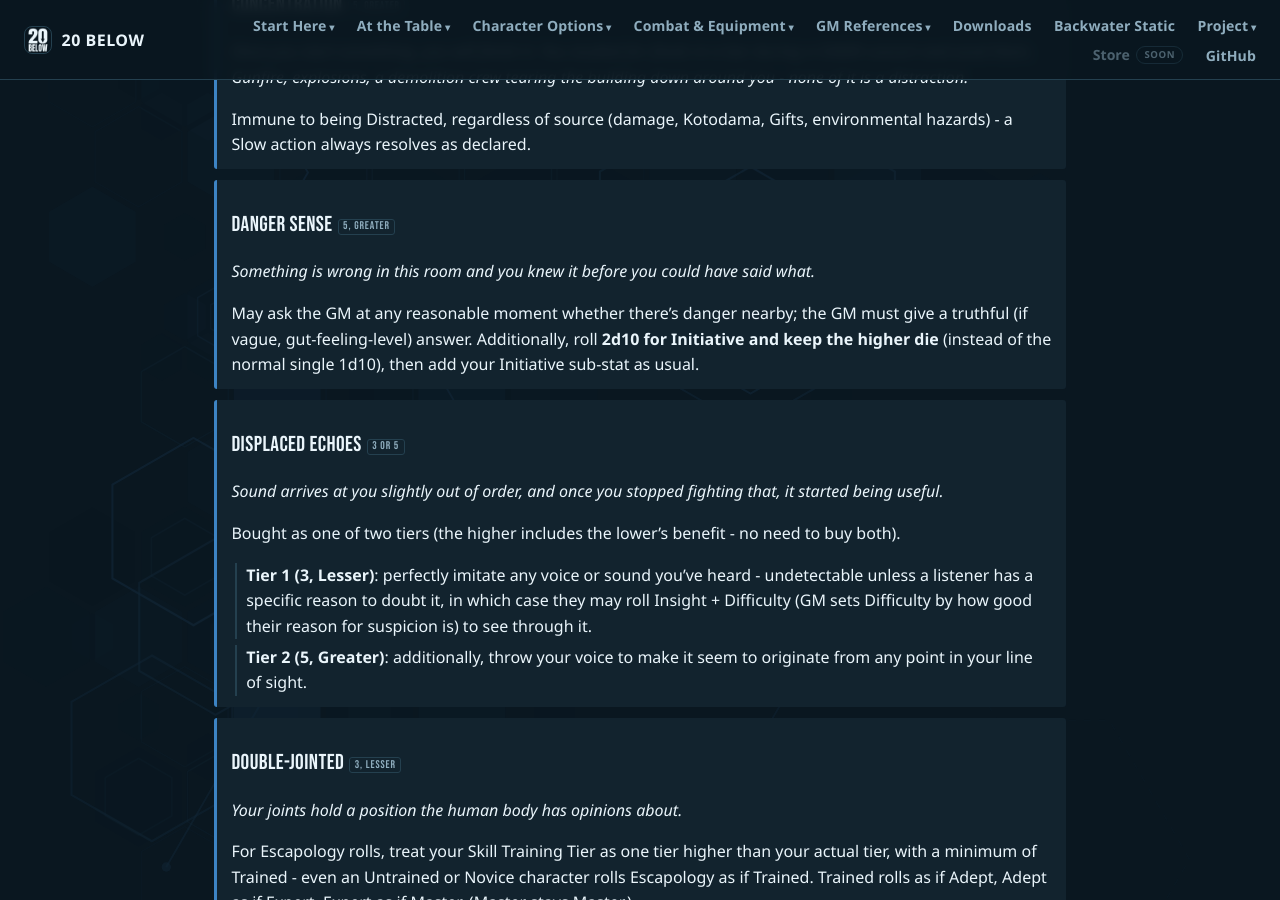
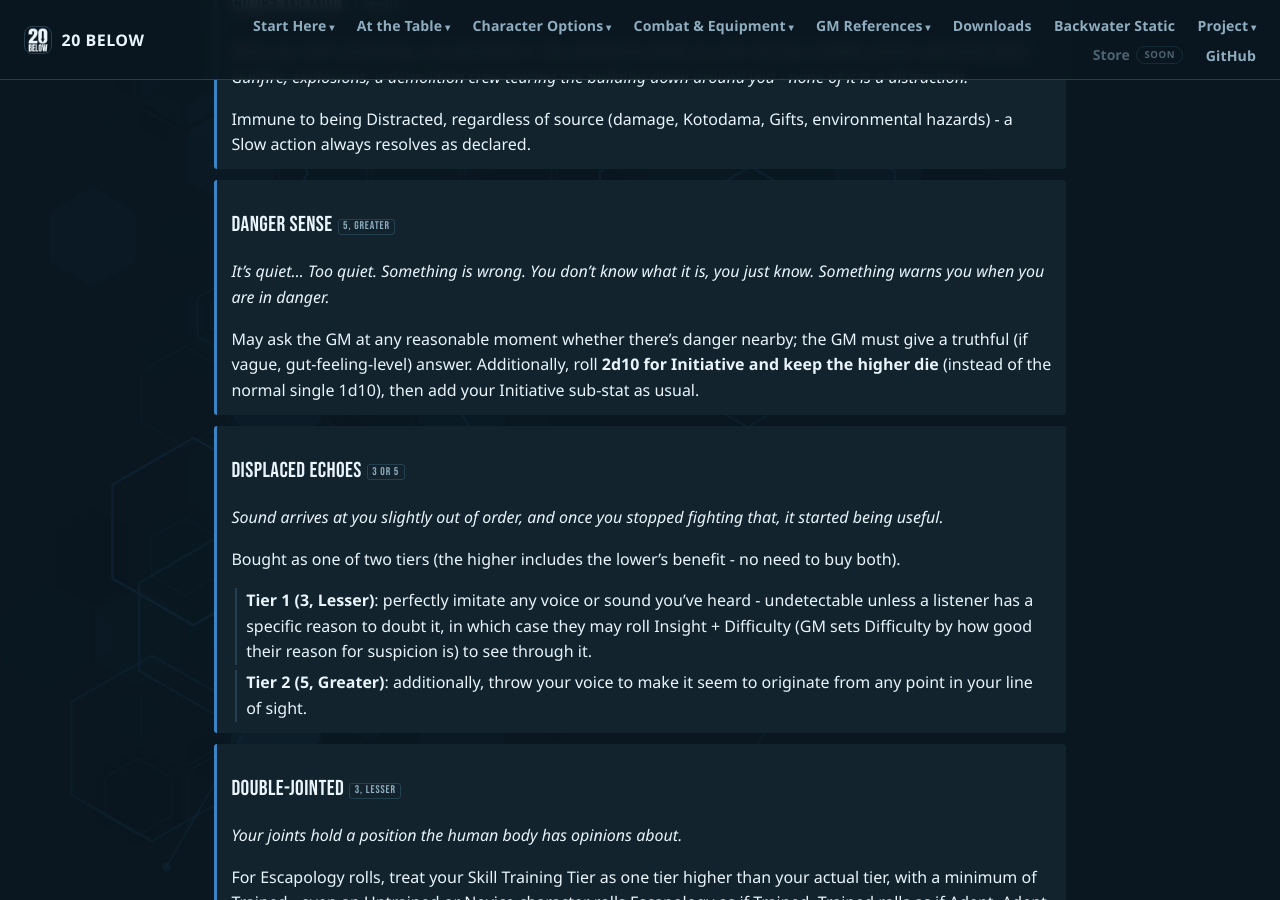
Before and after one commit to feralucce/20_Below, a Jekyll site: the page built from webbook/boons.md, in a window 1280 px wide and 900 px high, scrolled down 3170 px. Built offline with Jekyll 4.4.1, drawn with Linux system fonts in a browser that asks for light colours.

Commit message:
Boons: rework the Danger Sense flavour
Co-Authored-By: Claude Opus 5 <noreply@anthropic.com>

```diff
--- a/webbook/boons.md
+++ b/webbook/boons.md
@@ -190,7 +190,7 @@ Immune to being Distracted, regardless of source (damage, Kotodama, Gifts, envir
 
 <div class="boon-flavour" markdown="1">
 
-Something is wrong in this room and you knew it before you could have said what.
+It's quiet... Too quiet. Something is wrong. You don't know what it is, you just know. Something warns you when you are in danger.
 
 </div>
 
```
